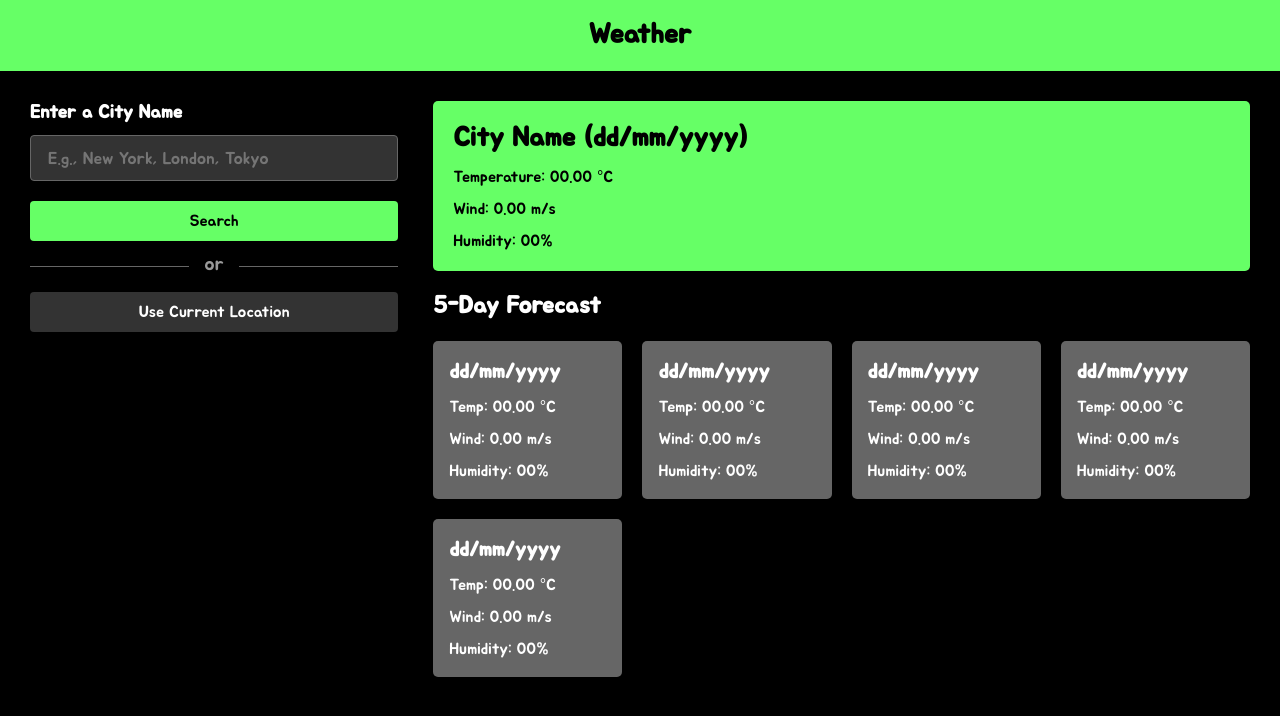
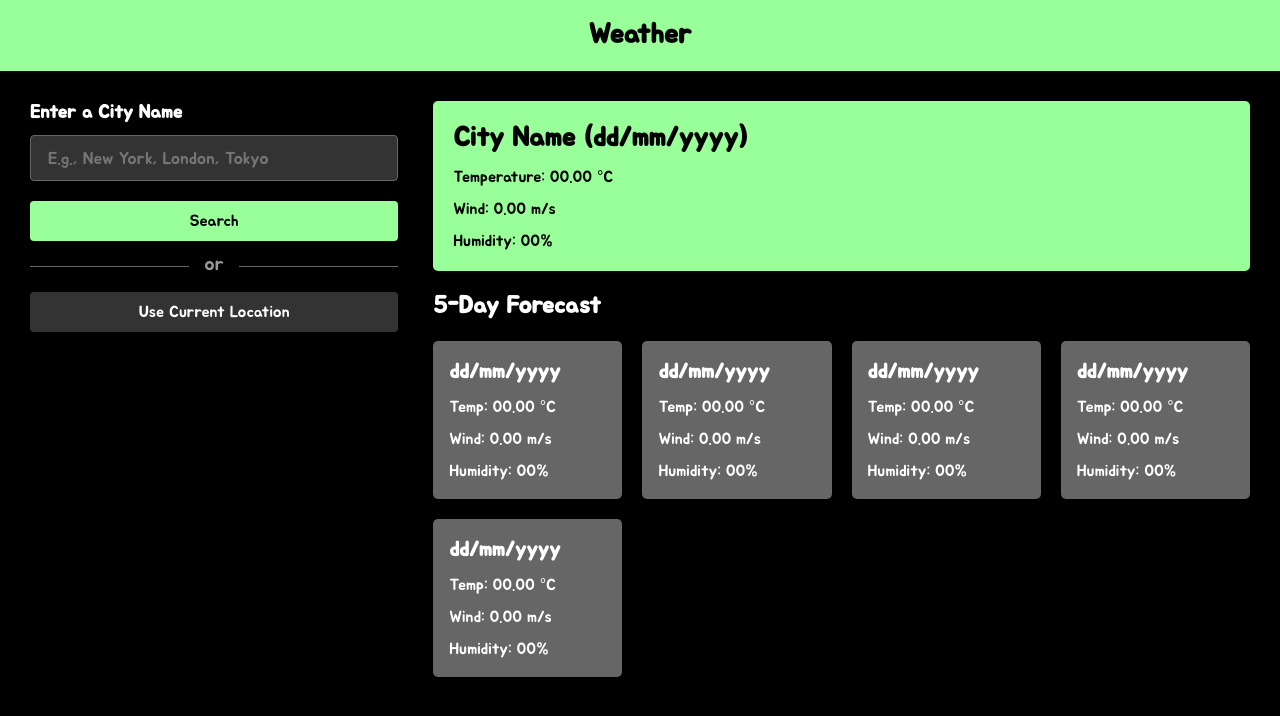
Before and after one commit to augy-studios/weather-app, a plain HTML site: page index.html in a window 1280 px wide. Drawn offline with nearby package versions, Linux system fonts and the light colour scheme.

Commit message:
changed theme colour

```diff
--- a/style.css
+++ b/style.css
@@ -42,7 +42,7 @@ body {
 }
 
 h1 {
-  background: #6f6;
+  background: #9f9;
   font-size: 1.75rem;
   text-align: center;
   padding: 18px 0;
@@ -74,7 +74,7 @@ h1 {
 
 .weather-input input:focus {
   padding: 0 16px;
-  border: 2px solid #6f6;
+  border: 2px solid #9f9;
 }
 
 .weather-input .separator {
@@ -105,7 +105,7 @@ h1 {
   border-radius: 4px;
   font-size: 1rem;
   color: #000;
-  background: #6f6;
+  background: #9f9;
   transition: 0.2s ease;
 }
 
@@ -128,7 +128,7 @@ h1 {
 
 .weather-data .current-weather {
   color: #000;
-  background: #6f6;
+  background: #9f9;
   border-radius: 5px;
   padding: 20px 70px 20px 20px;
   display: flex;
```
